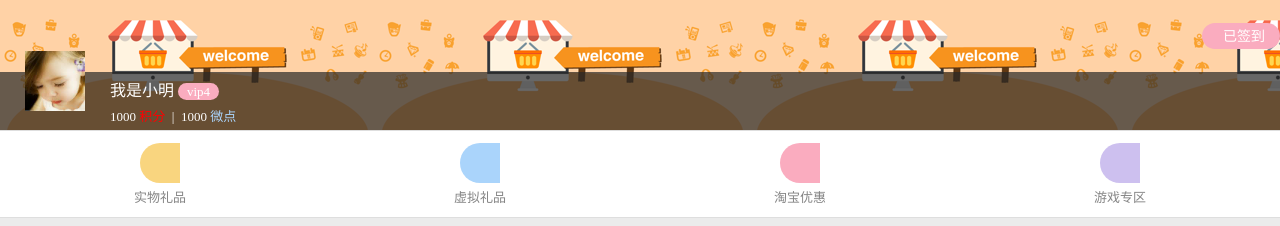
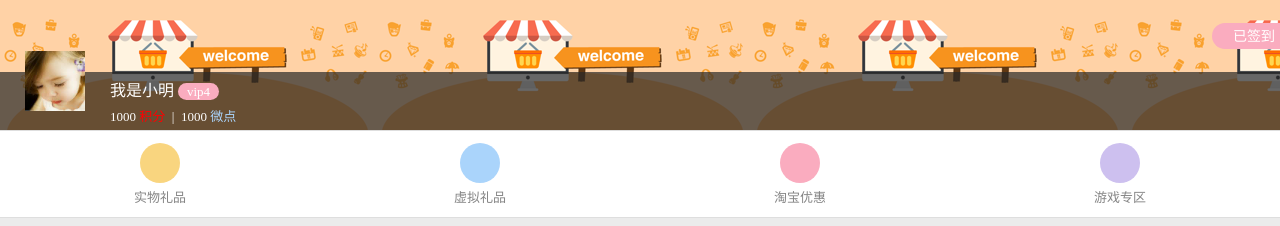
Before and after one commit to summer2013/zcd, a website: page index.html in a window 1280 px wide. Shown: the top 226 px of the page. Drawn offline with nearby package versions, Linux system fonts and the light colour scheme; files that its build step writes are made by us from their sources; a web font is replaced by a local one.

Commit message:
update style

```diff
--- a/_common.scss
+++ b/_common.scss
@@ -88,10 +88,11 @@ $mini-text: 10px;
   top: 23px;
   right: 0;
   display: inline-block;
-  width: 73px;
+  width: 63px;
   height: 26px;
   line-height: 26px;
-  border-radius: 40px;
+  border-top-left-radius: 30px;
+  border-bottom-left-radius: 30px;
   font-size: $normal-text;
   padding-left: 5px;
 }
--- a/index.scss
+++ b/index.scss
@@ -58,8 +58,9 @@ nav.top-nav {
         align-items: center;
         width: 40px;
         height: 40px;
-        border-top-left-radius: 30px;
-        border-bottom-left-radius: 30px;
+        /*border-top-left-radius: 30px;*/
+        /*border-bottom-left-radius: 30px;*/
+        border-radius: 40px;
         color: white;
         margin-bottom: 8px;
       }
```
